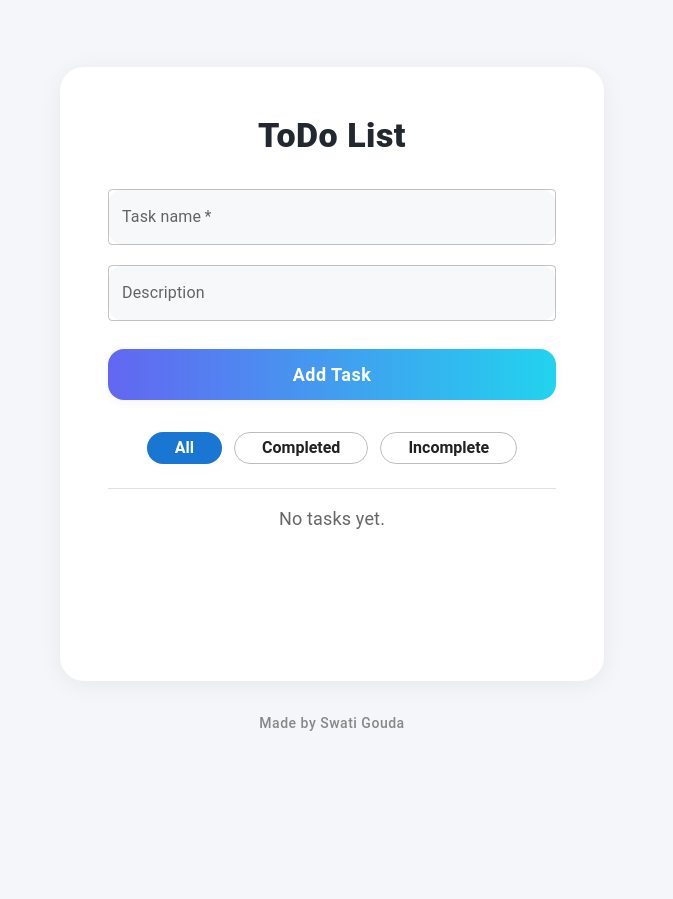
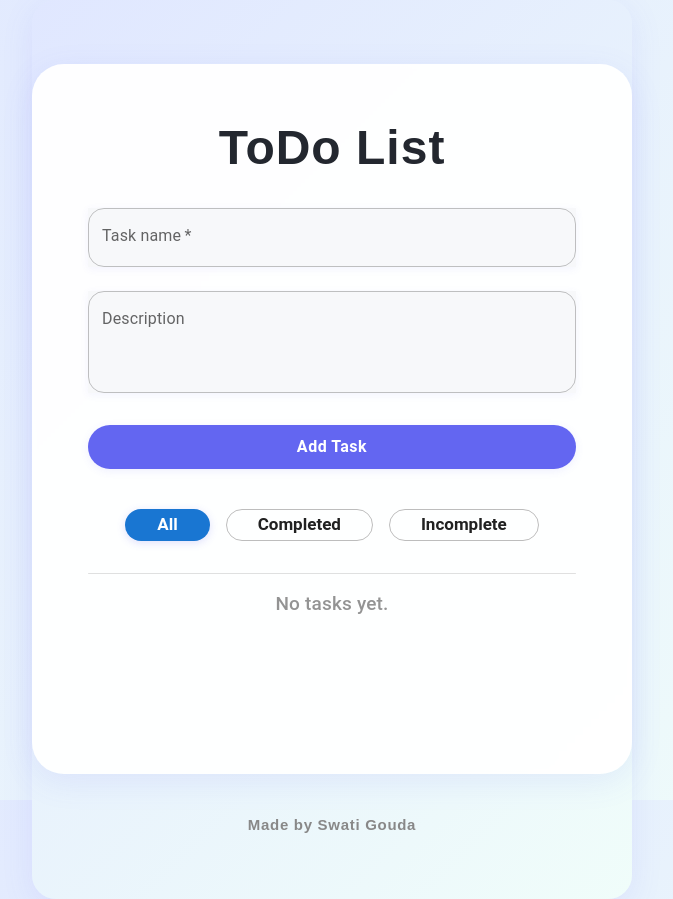
Before and after one commit to SwatiGouda/TODO-LIST-APP, a React (Create React App) app: page / in a window 1280 px wide. Shown: the whole page, without its empty margins (308-981 px from the left). Before the commit the page ends 800 px from the top, so only its background shows below. Built offline with nearby package versions, Linux system fonts and the light colour scheme.

Commit message:
Enhance ToDo app UI with modern styles and improved layout. Update typography, button styles, and input fields for better user experience. Implement gradient backgrounds and adjust component spacing for a cleaner look.

```diff
--- a/src/App.css
+++ b/src/App.css
@@ -1,8 +1,17 @@
 /* Minimalist, modern, refined styles for the ToDo app */
 body {
+  min-height: 100vh;
   margin: 0;
-  font-family: 'Poppins', 'Segoe UI', Arial, sans-serif;
-  background: #f5f6fa;
+  padding: 0;
+  font-family: 'Montserrat', 'Roboto', 'Helvetica', 'Arial', sans-serif;
+  background: linear-gradient(135deg, #e0e7ff 0%, #f0fdfa 100%);
+  background-attachment: fixed;
+}
+
+#root {
+  min-height: 100vh;
+  display: flex;
+  flex-direction: column;
 }
 
 /* Remove old .App background and centering */
--- a/src/App.js
+++ b/src/App.js
@@ -81,13 +81,31 @@ function App() {
   });
 
   return (
-    <Container maxWidth="sm" sx={{ py: 8, minHeight: '100vh', display: 'flex', flexDirection: 'column', alignItems: 'center', justifyContent: 'center' }}>
-      <Card elevation={2} sx={{ borderRadius: 6, p: { xs: 2, sm: 4 }, background: '#fff', boxShadow: '0 4px 24px rgba(0,0,0,0.06)', width: '100%', maxWidth: 480 }}>
+    <Container maxWidth="sm" sx={{
+      py: 8,
+      minHeight: '100vh',
+      display: 'flex',
+      flexDirection: 'column',
+      alignItems: 'center',
+      justifyContent: 'center',
+      background: 'linear-gradient(135deg, #e0e7ff 0%, #f0fdfa 100%)',
+      borderRadius: 6,
+      boxShadow: '0 8px 32px rgba(99,102,241,0.10)',
+    }}>
+      <Card elevation={4} sx={{
+        borderRadius: 8,
+        p: { xs: 2, sm: 5 },
+        background: 'rgba(255,255,255,0.95)',
+        boxShadow: '0 8px 32px rgba(99,102,241,0.10)',
+        width: '100%',
+        maxWidth: 520,
+        backdropFilter: 'blur(2px)',
+      }}>
         <CardContent>
-          <Typography variant="h4" align="center" sx={{ fontWeight: 800, mb: 4, color: '#23272f', letterSpacing: 0.5 }}>
+          <Typography variant="h3" align="center" sx={{ fontWeight: 900, mb: 4, color: '#23272f', letterSpacing: 1, fontFamily: 'Montserrat, sans-serif' }}>
             ToDo List
           </Typography>
-          <Box component="form" onSubmit={handleAddTask} sx={{ display: 'flex', flexDirection: 'column', gap: 2.5, mb: 4 }}>
+          <Box component="form" onSubmit={handleAddTask} sx={{ display: 'flex', flexDirection: 'column', gap: 3, mb: 5 }}>
             <TextField
               label="Task name"
               variant="outlined"
@@ -95,7 +113,18 @@ function App() {
               value={taskName}
               onChange={(e) => setTaskName(e.target.value)}
               required
-              sx={{ background: '#f7f8fa', borderRadius: 4 }}
+              sx={{
+                background: '#f7f8fa',
+                fontWeight: 600,
+                boxShadow: '0 2px 8px rgba(99,102,241,0.07)',
+                '& .MuiOutlinedInput-root': {
+                  borderRadius: '16px',
+                },
+                '& .MuiOutlinedInput-notchedOutline': {
+                  borderRadius: '16px',
+                },
+              }}
+              InputProps={{ style: { fontSize: 18, fontWeight: 600 } }}
             />
             <TextField
               label="Description"
@@ -103,7 +132,22 @@ function App() {
               size="medium"
               value={taskDesc}
               onChange={(e) => setTaskDesc(e.target.value)}
-              sx={{ background: '#f7f8fa', borderRadius: 4 }}
+              multiline
+              minRows={3}
+              maxRows={8}
+              sx={{
+                background: '#f7f8fa',
+                resize: 'vertical',
+                fontSize: 16,
+                boxShadow: '0 2px 8px rgba(99,102,241,0.07)',
+                '& .MuiOutlinedInput-root': {
+                  borderRadius: '16px',
+                },
+                '& .MuiOutlinedInput-notchedOutline': {
+                  borderRadius: '16px',
+                },
+              }}
+              InputProps={{ style: { fontSize: 16, resize: 'vertical' } }}
             />
             <Button
               type="submit"
@@ -112,16 +156,19 @@ function App() {
               size="large"
               sx={{
                 mt: 1,
-                borderRadius: 4,
-                fontWeight: 700,
-                fontSize: 18,
-                py: 1.2,
-                background: 'linear-gradient(90deg, #6366f1 0%, #22d3ee 100%)',
-                boxShadow: '0 2px 8px rgba(99,102,241,0.08)',
+                borderRadius: 8,
+                fontWeight: 600,
+                fontSize: 16,
+                py: 1,
+                px: 0,
+                background: '#6366f1',
+                boxShadow: '0 2px 8px 0 rgba(99,102,241,0.10)',
                 textTransform: 'none',
                 letterSpacing: 0.5,
+                transition: 'background 0.2s',
                 '&:hover': {
-                  background: 'linear-gradient(90deg, #4f46e5 0%, #06b6d4 100%)',
+                  background: '#4f46e5',
+                  boxShadow: '0 4px 16px 0 rgba(99,102,241,0.14)',
                 },
               }}
               fullWidth
@@ -129,67 +176,67 @@ function App() {
               Add Task
             </Button>
           </Box>
-          <Stack direction="row" spacing={1.5} justifyContent="center" sx={{ mb: 3 }}>
+          <Stack direction="row" spacing={2} justifyContent="center" sx={{ mb: 4 }}>
             <Chip
               label="All"
               color={filter === 'all' ? 'primary' : 'default'}
               onClick={() => setFilter('all')}
               variant={filter === 'all' ? 'filled' : 'outlined'}
-              sx={{ fontWeight: 600, fontSize: 16, px: 2, borderRadius: 4 }}
+              sx={{ fontWeight: 700, fontSize: 17, px: 2.5, borderRadius: 4, boxShadow: filter === 'all' ? '0 2px 8px #6366f133' : 'none' }}
             />
             <Chip
               label="Completed"
               color={filter === 'completed' ? 'primary' : 'default'}
               onClick={() => setFilter('completed')}
               variant={filter === 'completed' ? 'filled' : 'outlined'}
-              sx={{ fontWeight: 600, fontSize: 16, px: 2, borderRadius: 4 }}
+              sx={{ fontWeight: 700, fontSize: 17, px: 2.5, borderRadius: 4, boxShadow: filter === 'completed' ? '0 2px 8px #22d3ee33' : 'none' }}
             />
             <Chip
               label="Incomplete"
               color={filter === 'incomplete' ? 'primary' : 'default'}
               onClick={() => setFilter('incomplete')}
               variant={filter === 'incomplete' ? 'filled' : 'outlined'}
-              sx={{ fontWeight: 600, fontSize: 16, px: 2, borderRadius: 4 }}
+              sx={{ fontWeight: 700, fontSize: 17, px: 2.5, borderRadius: 4, boxShadow: filter === 'incomplete' ? '0 2px 8px #f59e4233' : 'none' }}
             />
           </Stack>
           <Divider sx={{ mb: 2, borderRadius: 4 }} />
-          <Stack spacing={1.5} sx={{ minHeight: 120 }}>
+          <Stack spacing={2} sx={{ minHeight: 120 }}>
             {(!loading && filteredTasks.length === 0) && (
-              <Typography align="center" color="text.secondary" sx={{ fontSize: 18, fontWeight: 400 }}>
+              <Typography align="center" color="text.secondary" sx={{ fontSize: 19, fontWeight: 500, opacity: 0.7 }}>
                 No tasks yet.
               </Typography>
             )}
             {filteredTasks.map((task, idx) => (
               <React.Fragment key={task.id}>
-                <Box sx={{ display: 'flex', alignItems: 'center', background: '#f7f8fa', borderRadius: 4, px: 2, py: 1.5, boxShadow: '0 1px 4px rgba(0,0,0,0.02)', mb: 0 }}>
+                <Box sx={{ display: 'flex', alignItems: 'center', background: '#f7f8fa', borderRadius: 4, px: 2, py: 1.8, boxShadow: '0 2px 8px rgba(0,0,0,0.04)', mb: 0 }}>
                   <Tooltip title={task.completed ? 'Mark as incomplete' : 'Mark as complete'}>
-                    <IconButton onClick={() => handleToggleComplete(task.id)} sx={{ color: task.completed ? '#22c55e' : '#bdbdbd', mr: 1, borderRadius: 3 }}>
-                      {task.completed ? <CheckCircleIcon /> : <RadioButtonUncheckedIcon />}
+                    <IconButton onClick={() => handleToggleComplete(task.id)} sx={{ color: task.completed ? '#22c55e' : '#bdbdbd', mr: 1, borderRadius: 3, fontSize: 28 }}>
+                      {task.completed ? <CheckCircleIcon sx={{ fontSize: 28 }} /> : <RadioButtonUncheckedIcon sx={{ fontSize: 28 }} />}
                     </IconButton>
                   </Tooltip>
                   <Box sx={{ flex: 1 }}>
-                    <Typography variant="subtitle1" sx={{ textDecoration: task.completed ? 'line-through' : 'none', color: task.completed ? '#9e9e9e' : '#23272f', fontWeight: 500, fontSize: 17 }}>
+                    <Typography variant="subtitle1" sx={{ textDecoration: task.completed ? 'line-through' : 'none', color: task.completed ? '#9e9e9e' : '#23272f', fontWeight: 600, fontSize: 18 }}>
                       {task.name}
                     </Typography>
                     {task.desc && (
-                      <Typography variant="body2" color="text.secondary" sx={{ mt: 0.2, fontSize: 15 }}>
+                      <Typography variant="body2" color="text.secondary" sx={{ mt: 0.5, fontSize: 16, opacity: 0.85 }}>
                         {task.desc}
                       </Typography>
                     )}
                   </Box>
                   <Tooltip title="Delete Task">
-                    <IconButton edge="end" aria-label="delete" color="error" onClick={() => handleDeleteTask(task.id)} sx={{ borderRadius: 3 }}>
-                      <DeleteIcon />
+                    <IconButton edge="end" aria-label="delete" color="error" onClick={() => handleDeleteTask(task.id)} sx={{ borderRadius: 3, fontSize: 24 }}>
+                      <DeleteIcon sx={{ fontSize: 24 }} />
                     </IconButton>
                   </Tooltip>
                 </Box>
-                {idx < filteredTasks.length - 1 && <Divider sx={{ my: 0.5, mx: 1, borderRadius: 4 }} />}
+                {idx < filteredTasks.length - 1 && <Divider sx={{ my: 0.7, mx: 1, borderRadius: 4 }} />}
               </React.Fragment>
             ))}
           </Stack>
         </CardContent>
       </Card>
-      <Typography variant="body2" align="center" sx={{ color: '#888', mt: 4, fontWeight: 500, letterSpacing: 0.5 }}>
+      <Typography variant="body2" align="center" sx={{ color: '#888', mt: 5, fontWeight: 600, letterSpacing: 0.7, fontFamily: 'Montserrat, sans-serif', fontSize: 15 }}>
         Made by Swati Gouda
       </Typography>
     </Container>
```
